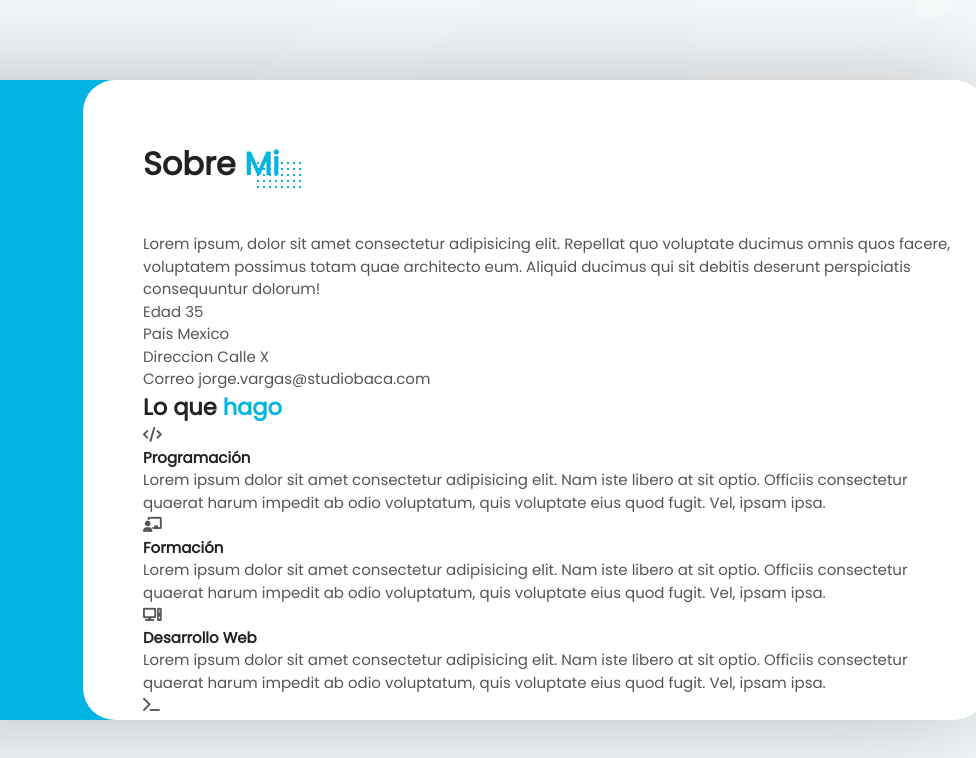
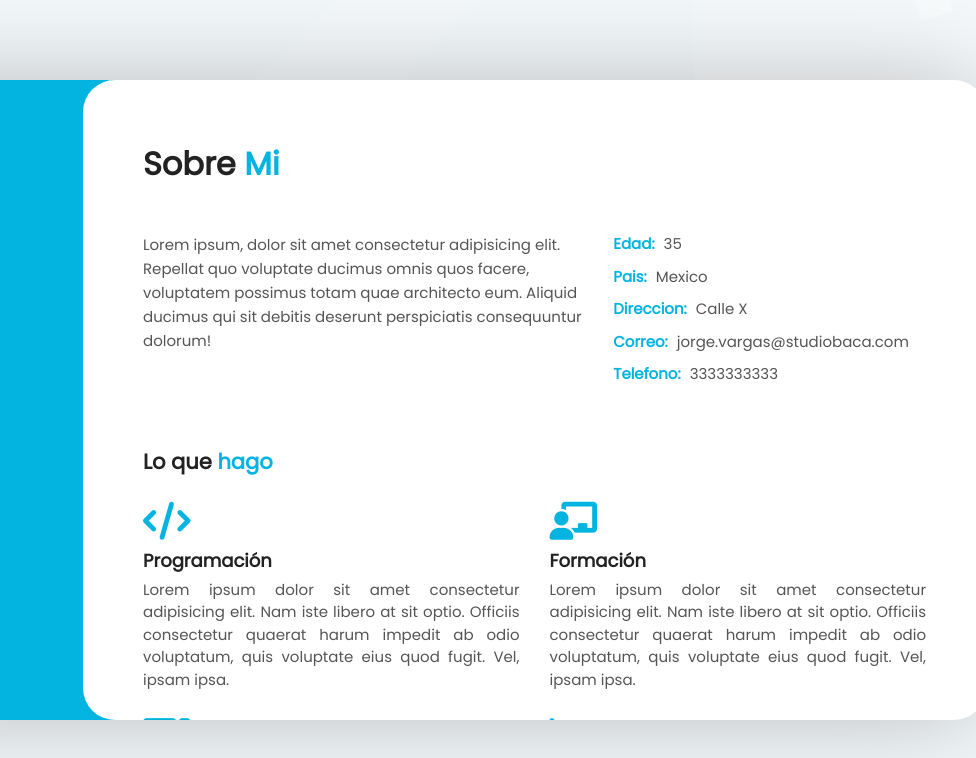
Before and after one commit to BigBacaStd/CSS-Avanzado, a plain HTML site: page Proyecto1/sobremi.html in a window 1280 px wide. Shown: the top 758 px of the page, 304-1280 px from the left. Drawn offline with Linux system fonts and the light colour scheme.

Commit message:
commit march 20 2024

```diff
--- a/Proyecto1/sobremi.html
+++ b/Proyecto1/sobremi.html
@@ -136,22 +136,27 @@
                         <ul class="personal-info__list">
 
                             <li class="personal-info__option">
-                                <span class="personal-info__title">Edad</span>
+                                <span class="personal-info__title">Edad:</span>
                                 <span class="personal-info__value">35</span>
                             </li>
                             <li class="personal-info__option">
-                                <span class="personal-info__title">Pais</span>
+                                <span class="personal-info__title">Pais:</span>
                                 <span class="personal-info__value">Mexico</span>
                             </li>
 
                             <li class="personal-info__option">
-                                <span class="personal-info__title">Direccion</span>
+                                <span class="personal-info__title">Direccion:</span>
                                 <span class="personal-info__value">Calle X</span>
                             </li>
 
                             <li class="personal-info__option">
-                                <span class="personal-info__title">Correo</span>
+                                <span class="personal-info__title">Correo:</span>
                                 <span class="personal-info__value">jorge.vargas@studiobaca.com</span>
+                            </li>
+
+                            <li class="personal-info__option">
+                                <span class="personal-info__title">Telefono:</span>
+                                <span class="personal-info__value">3333333333</span>
                             </li>
 
                         </ul>
@@ -168,7 +173,7 @@
                     <div class="services__container">
                         <article class="services__service">
                             <div class="service__icon">
-                                <i class="fa-solid fa-code"></i>
+                                <i class="service__real-icon fa-solid fa-code"></i>
                             </div>
 
                             <div class="service__content">
@@ -184,7 +189,7 @@
 
                         <article class="services__service">
                             <div class="service__icon">
-                                <i class="fa-solid fa-chalkboard-user"></i>
+                                <i class="service__real-icon fa-solid fa-chalkboard-user"></i>
                             </div>
 
                             <div class="service__content">
@@ -200,7 +205,7 @@
 
                         <article class="services__service">
                             <div class="service__icon">
-                                <i class="fa-solid fa-computer"></i>
+                                <i class="service__real-icon fa-solid fa-computer"></i>
                             </div>
 
                             <div class="service__content">
@@ -216,7 +221,7 @@
 
                         <article class="services__service">
                             <div class="service__icon">
-                                <i class="fa-solid fa-terminal"></i>
+                                <i class="service__real-icon fa-solid fa-terminal"></i>
                             </div>
 
                             <div class="service__content">
--- a/Proyecto1/styles.css
+++ b/Proyecto1/styles.css
@@ -312,17 +312,86 @@ body{
     position: relative;
 }
 
-.about__title::after{
-    content: "";
-    position: absolute;
-    top: 20px;
-    right: -25px;
-    width: 50px;
-    height: 30px;
-    background-image: -webkit-repeating-radial-gradient(center center,var(--color-secondary), var(--color-secondary)1px, transparent 0px, transparent);
-    background-size: 6px 6px;
-}
 
 .title__color{
     color: var(--color-secondary);
 }
+
+/*Informacion personal*/
+
+.about__personal-info{
+    display: flex;
+    flex-direction: row;
+    width: 100%;
+    margin-bottom: 5rem;
+
+}
+
+.personal-info__bio{
+    flex-basis: 56%;
+}
+
+.personal-info__description{
+    font-size: 1.5rem;
+    line-height: 2.4rem;
+}
+
+.personal-info__data{
+    flex-basis: 44%;
+    padding: 0 1.5rem;
+}
+
+.personal-info__option{
+    margin-bottom: 1rem;
+}
+
+.personal-info__title{
+    margin-right: 0.5rem;
+    color: var(--color-secondary);
+    font-weight: 600;
+}
+
+/*Servicios*/
+
+.about__services{
+    width: 100%;
+    margin-bottom: 3rem;
+}
+
+.services__header{
+    display: inline-block;
+    margin-bottom: 2.5rem;
+    padding-right: 1.2rem;
+}
+
+.services__title{
+    font-size: 2.1rem;
+}
+
+.services__container{
+    width: 100%;
+    display: flex;
+    flex-direction: row;
+    flex-wrap: wrap;
+}
+
+.services__service{
+    flex-basis: calc(50% - 3rem);
+    margin-right: 3rem;
+    margin-bottom: 2.5rem;
+}
+
+.service__real-icon{
+    color: var(--color-secondary);
+    font-size: 3.8rem;
+}
+
+.service__title{
+    font-size: 1.8rem;
+    margin: 0.5rem 0;
+}
+
+.service__description{
+    font-size: 1.5rem;
+    text-align: justify;
+}
```
